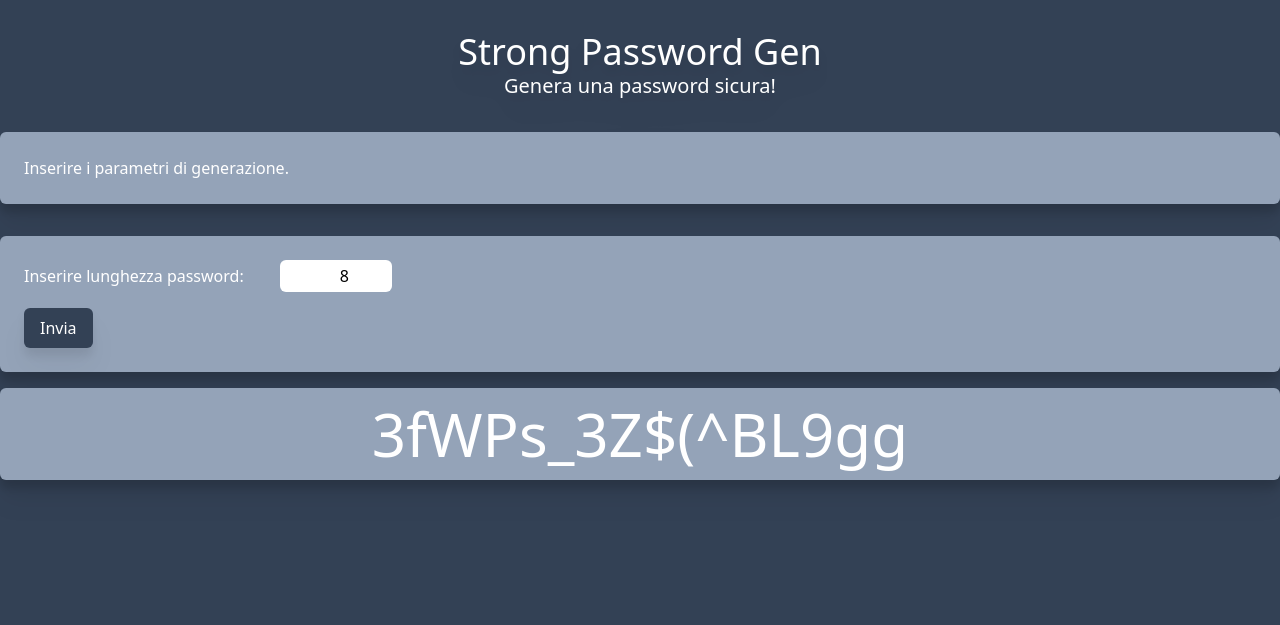
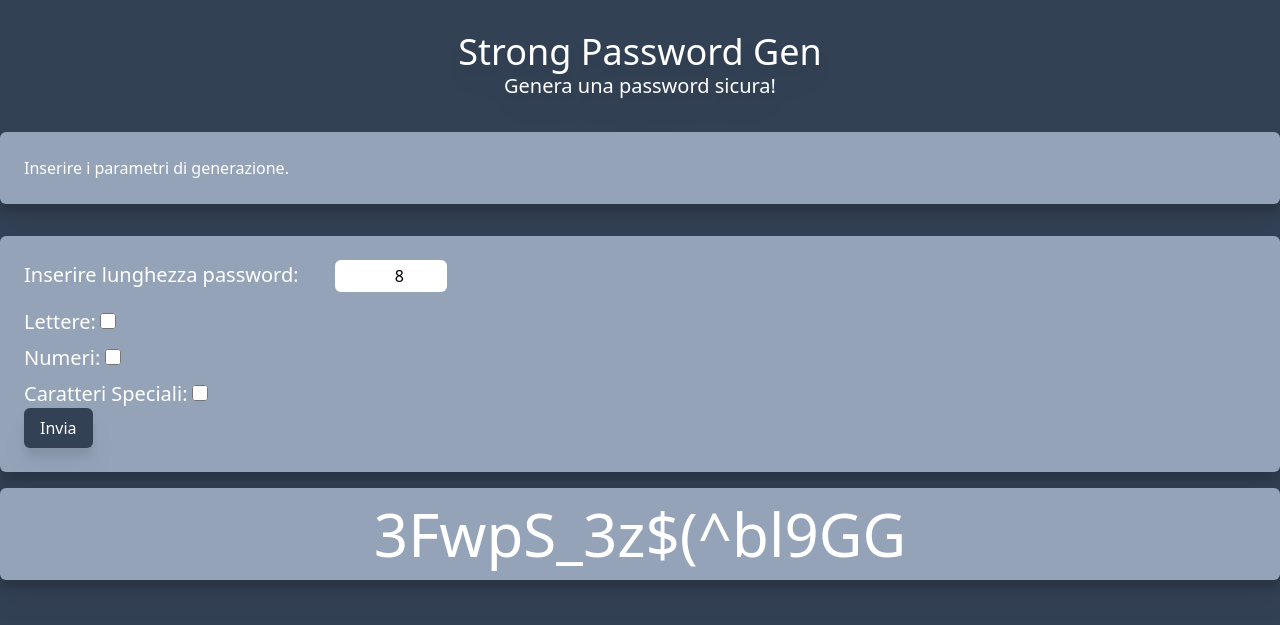
Before and after one commit to FraFra2/php-strong-password-generator, a PHP site: page / in a window 1280 px wide. Shown: the top 625 px of the page. Run offline with PHP 8.4, Linux system fonts and the light colour scheme; some libraries are stand-ins or nearby versions.

Commit message:
ADD Milestone 3.5

```diff
--- a/function.php
+++ b/function.php
@@ -1,12 +1,23 @@
 <?php
 
-function generaStringaCasuale($lunghezza) {
+function generaStringaCasuale($lunghezza, $num, $lett, $spec) {
     $numeri = '0123456789';
     $lettereMaiuscole = 'ABCDEFGHIJKLMNOPQRSTUVWXYZ';
     $lettereMinuscole = 'abcdefghijklmnopqrstuvwxyz';
     $caratteriSpeciali = '!@#$%^&*()_-+=<>?';
-
-    $caratteri = $numeri . $lettereMaiuscole . $lettereMinuscole . $caratteriSpeciali;
+    $caratteri = "";
+    if($num){
+        $caratteri .= $numeri;
+    }
+    if($lett){
+        $caratteri .=  $lettereMinuscole . $lettereMaiuscole;
+    }
+    if($spec){
+        $caratteri .= $caratteriSpeciali;
+    }
+    if (!$num && !$lett && !$spec){
+        $caratteri .= $numeri . $lettereMinuscole . $lettereMaiuscole .$caratteriSpeciali;
+    }
     $lunghezzaCaratteri = strlen($caratteri);
     $stringaCasuale = '';
 
--- a/index.php
+++ b/index.php
@@ -1,7 +1,12 @@
 <?php
 require_once ("./function.php");
 $lunghezzaDesiderata = $_GET["passLen"] ?? 16;
-$stringaGenerata = generaStringaCasuale($lunghezzaDesiderata);
+$num = isset($_GET["num"]) ? true : false;
+$lett = isset($_GET["lett"]) ? true : false;
+$spec = isset($_GET["spec"]) ? true: false;
+$stringaGenerata = generaStringaCasuale($lunghezzaDesiderata, $num, $lett, $spec);
+
+
 
 ?>
 
@@ -32,10 +37,26 @@ $stringaGenerata = generaStringaCasuale($lunghezzaDesiderata);
         <div class = "drop-shadow-xl bg-slate-400 rounded-md p-6">
             <form action="index.php" method="get">
                 <div class = "pb-4">
-                    <label for="passLen">Inserire lunghezza password:</label>
+                    <label class = "text-xl" for="passLen">Inserire lunghezza password:</label>
                     <input class = "text-center py-1 pl-8 mx-8 rounded-md text-black" min = "1" max = "32" value = "8" type="number" name="passLen" id="passLen">
                 </div>
+                <div class = "flex flex-col gap-y-2">
+                    <div>
+                        <label class = "text-xl" for="lett">Lettere:</label>
+                        <input type="checkbox" class = "w-4 h-4 text-blue-600 bg-gray-100 border-gray-300 rounded focus:ring-blue-500" name="lett" id="lett">
+                    </div>
 
+                    <div>
+                        <label class = "text-xl" for="num">Numeri:</label>
+                        <input type="checkbox" class = "w-4 h-4 text-blue-600 bg-gray-100 border-gray-300 rounded focus:ring-blue-500" name="num" id="num">
+                    </div>
+
+                    <div>
+                        <label class = "text-xl" for="spec">Caratteri Speciali:</label>
+                        <input type="checkbox" class = "w-4 h-4 text-blue-600 bg-gray-100 border-gray-300 rounded focus:ring-blue-500" name="spec" id="spec">
+                    </div>
+
+                </div>
                 <button class = "drop-shadow-xl rounded-md bg-slate-700 px-4 py-2" type="submit">Invia</button>
             </form>
         </div>
```
